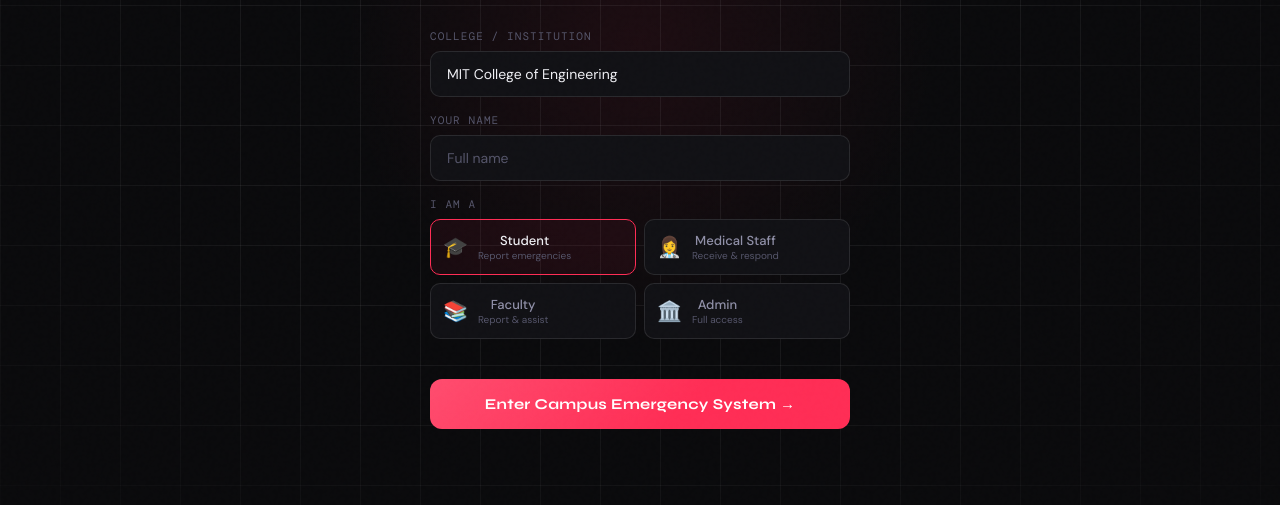
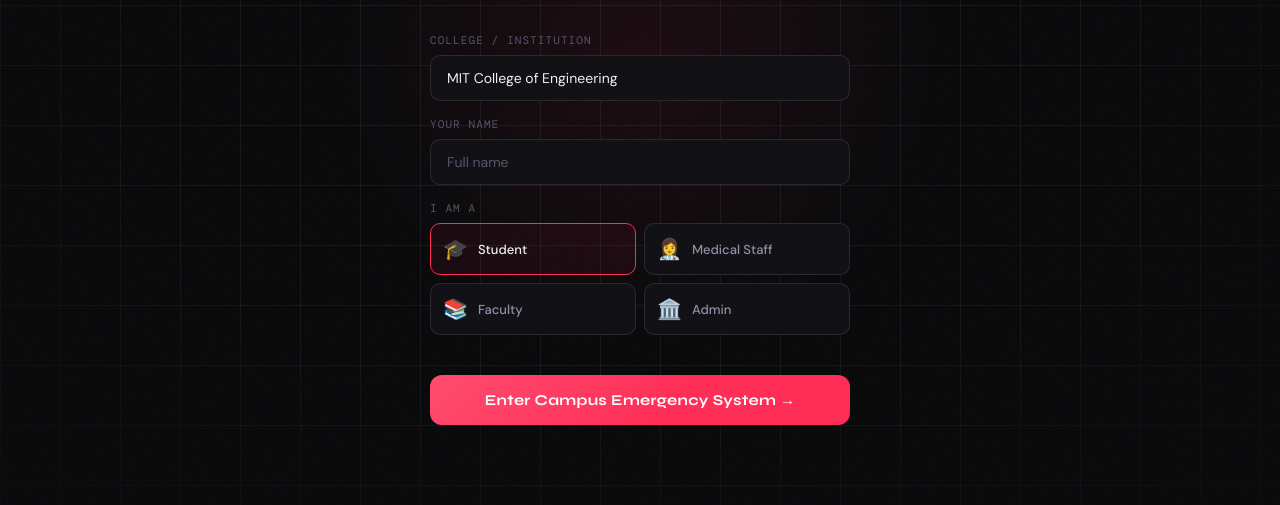
Before and after one commit to shubhamjatania17/SMRS, a website: page medresponse_v2.html in a window 1280 px wide. Shown: the part 295-800 px from the top of the page. Drawn offline with nearby package versions, Linux system fonts and the light colour scheme.

Commit message:
Small frontend fix

```diff
--- a/medresponse_v2.html
+++ b/medresponse_v2.html
@@ -1292,28 +1292,24 @@
           <span class="role-icon">🎓</span>
           <div>
             <div class="role-label">Student</div>
-            <div class="role-sub">Report emergencies</div>
           </div>
         </button>
         <button class="role-btn" onclick="setRole(this,'staff')" data-role="staff">
           <span class="role-icon">👩‍⚕️</span>
           <div>
             <div class="role-label">Medical Staff</div>
-            <div class="role-sub">Receive & respond</div>
           </div>
         </button>
         <button class="role-btn" onclick="setRole(this,'teacher')" data-role="teacher">
           <span class="role-icon">📚</span>
           <div>
             <div class="role-label">Faculty</div>
-            <div class="role-sub">Report & assist</div>
           </div>
         </button>
         <button class="role-btn" onclick="setRole(this,'admin')" data-role="admin">
           <span class="role-icon">🏛️</span>
           <div>
             <div class="role-label">Admin</div>
-            <div class="role-sub">Full access</div>
           </div>
         </button>
       </div>
```
